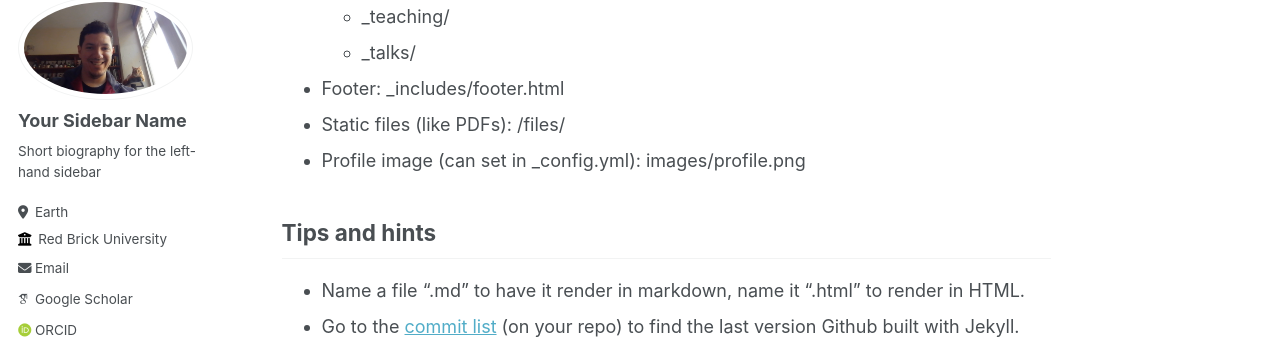
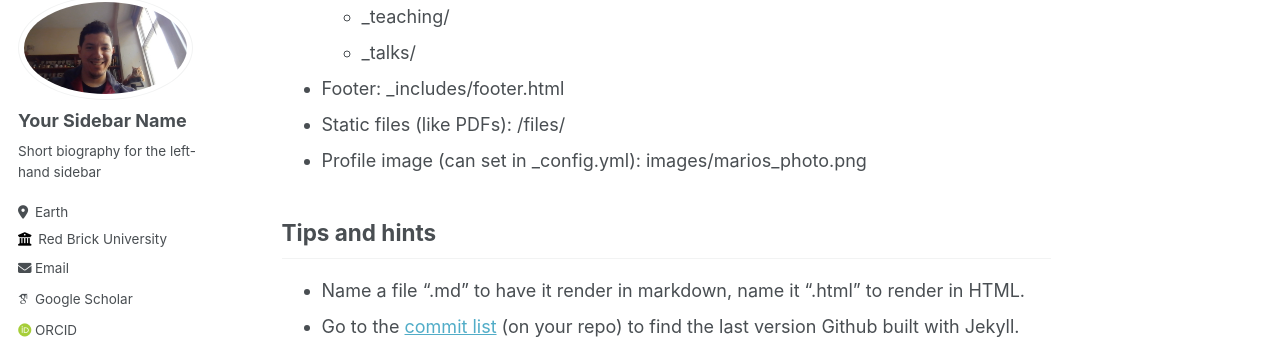
Before and after one commit to MariosNT/mariosnt.github.io, a Jekyll site: the page built from _pages/markdown.md, in a window 1280 px wide and 900 px high, scrolled down 389 px. Shown: the part 110-453 px from the top of the window. Built offline with Jekyll 4.4.1, drawn with Linux system fonts in a browser that asks for light colours; some web fonts are replaced.

Commit message:
Update markdown.md

```diff
--- a/_pages/markdown.md
+++ b/_pages/markdown.md
@@ -20,7 +20,7 @@ redirect_from:
   * _talks/
 * Footer: _includes/footer.html
 * Static files (like PDFs): /files/
-* Profile image (can set in _config.yml): images/profile.png
+* Profile image (can set in _config.yml): images/marios_photo.png
 
 ## Tips and hints
 
```
